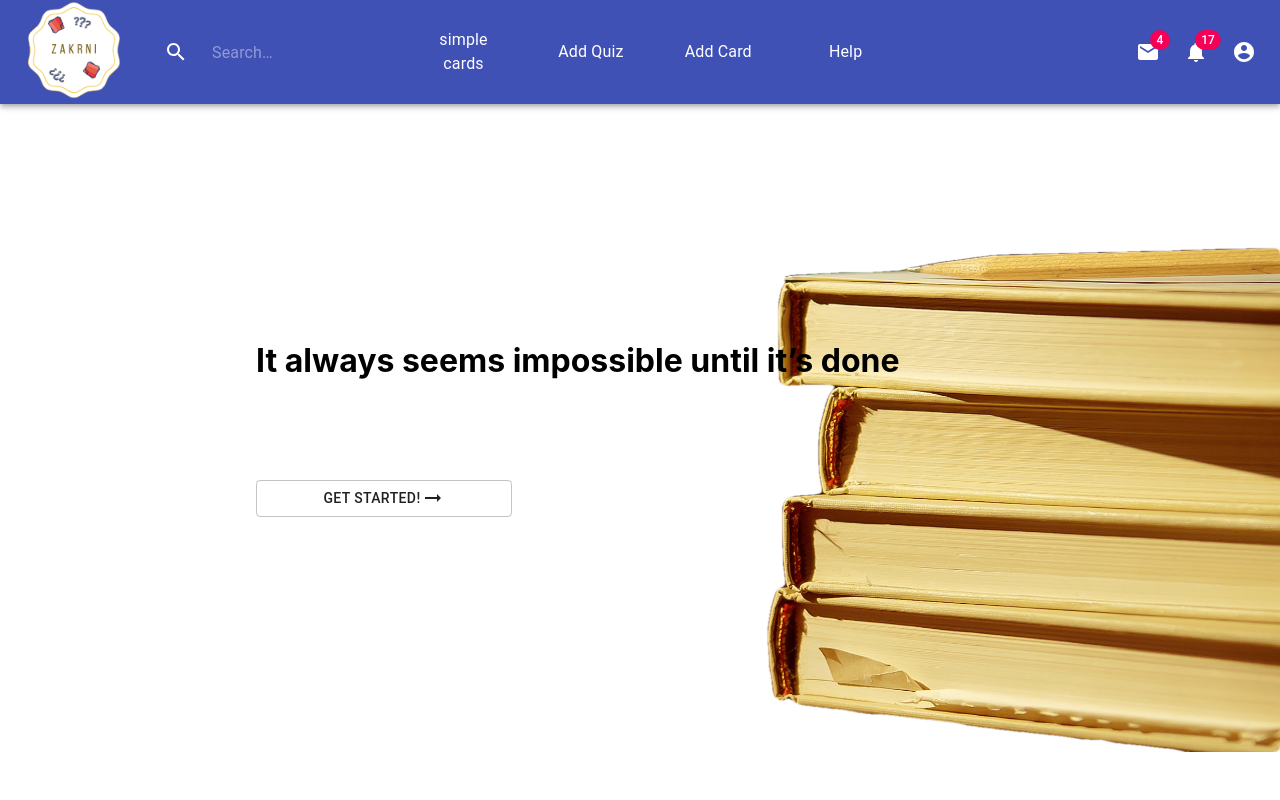
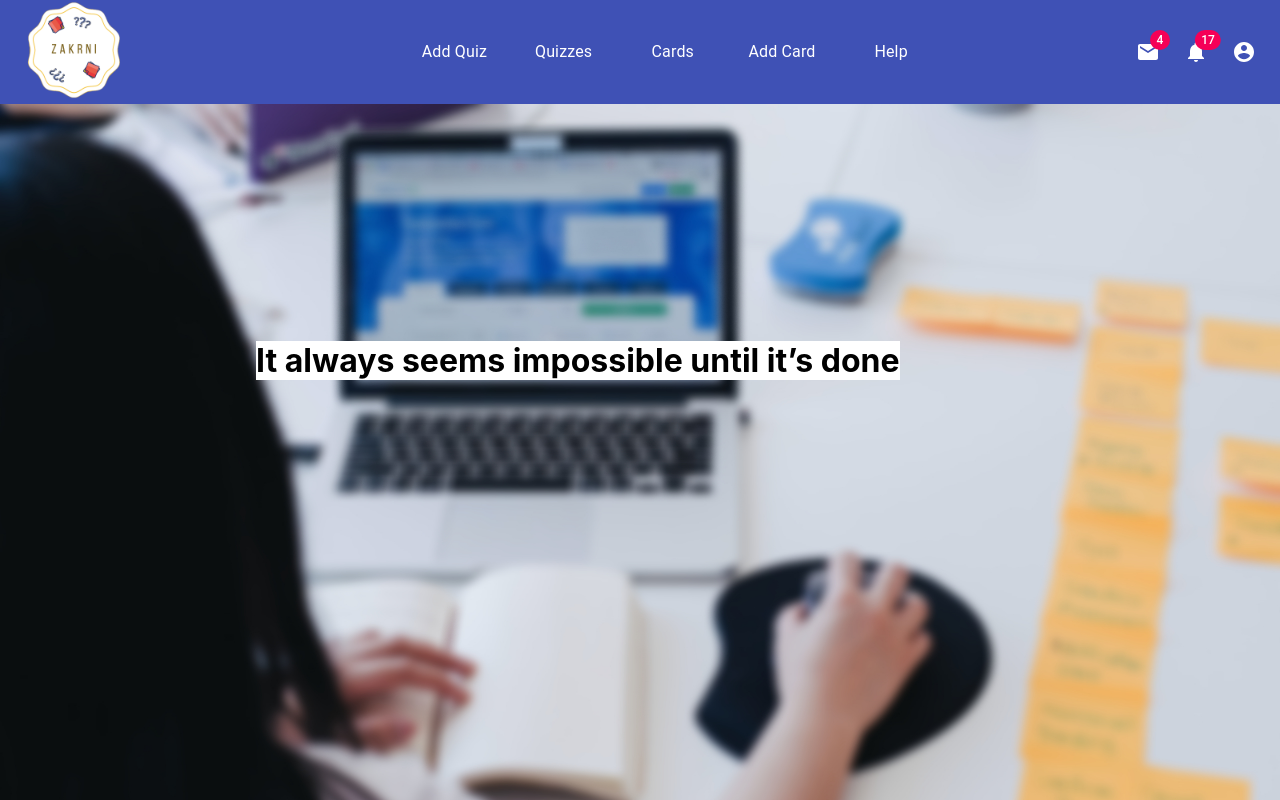
Before and after one commit to subhiashraf912/Zakrni-ya-allah, a React (Create React App) app: page / in a window 1280 px wide. Shown: the top 800 px of the page. Built offline with nearby package versions, Linux system fonts and the light colour scheme.

Commit message:
this project is almost Done!

```diff
--- a/src/App.js
+++ b/src/App.js
@@ -11,11 +11,10 @@ import "./firebase";
 import Home from "./components/Home";
 import { BrowserRouter as Router, Switch, Route, Link } from "react-router-dom";
 import Verify from "./components/VerifyLogin";
-import Quiz from './components/Quiz'
+import Quiz from "./components/Quiz";
 import Question from "./components/Question";
-import LatestCards from "./components/LatestQuizes";
+import LatestQuizes from "./components/LatestQuizes";
 import QuizQuestions from "./components/QuizQuestions";
-
 
 function App() {
   return (
@@ -43,8 +42,8 @@ function App() {
         <Route path="/AddCard">
           <AddCard />
         </Route>
-        <Route path="/latestcards">
-          <LatestCards />
+        <Route path="/latestQuizes">
+          <LatestQuizes />
         </Route>
         <Route path="/quiz">
           <Quiz />
--- a/src/components/Banner.jsx
+++ b/src/components/Banner.jsx
@@ -6,7 +6,7 @@ import { makeStyles } from "@material-ui/core/styles";
 const useStyles = makeStyles(() => ({
   banner: {
     width: "100%",
-    height: "80%",
+    height: "100%",
   },
   bannerContainer: {
     display: "flex",
@@ -17,11 +17,14 @@ const useStyles = makeStyles(() => ({
     position: "absolute",
     top: "20%",
     left: "20%",
+    variant: "overline",
   },
   bannerSecondaryText: {
     position: "absolute",
     top: "40%",
     left: "20%",
+    backgroundColor: "white",
+    alignSelf: "flex-start",
   },
   bannerButton: {
     position: "absolute",
@@ -39,13 +42,11 @@ const Banner = () => {
       <h1 className={classes.bannerSecondaryText}>
         It always seems impossible until it’s done
       </h1>
-      <Button variant="outlined" className={classes.bannerButton}>
-        Get Started!<ArrowRightAltIcon></ArrowRightAltIcon>
-      </Button>
+
       <img
         className={classes.banner}
         alt="clothes"
-        src={require("../assets/books.png")}
+        src={require("../assets/work.jpg")}
       ></img>
     </div>
   );
--- a/src/components/Header.jsx
+++ b/src/components/Header.jsx
@@ -186,22 +186,6 @@ export default function PrimarySearchAppBar() {
       open={isMobileMenuOpen}
       onClose={handleMobileMenuClose}
     >
-      <MenuItem>
-        <IconButton aria-label="show 4 new mails" color="inherit">
-          <Badge badgeContent={4} color="secondary">
-            <MailIcon />
-          </Badge>
-        </IconButton>
-        <p>Messages</p>
-      </MenuItem>
-      <MenuItem>
-        <IconButton aria-label="show 11 new notifications" color="inherit">
-          <Badge badgeContent={11} color="secondary">
-            <NotificationsIcon />
-          </Badge>
-        </IconButton>
-        <p>Notifications</p>
-      </MenuItem>
       <MenuItem onClick={handleProfileMenuOpen}>
         <IconButton
           aria-label="account of current user"
@@ -236,13 +220,13 @@ export default function PrimarySearchAppBar() {
             />
           </a>
           <div className={classes.search}>
-            <div className={classes.searchIcon}>
+            {/* <div className={classes.searchIcon}>
               <SearchIcon />
-            </div>
+            </div> */}
           </div>
           <div direction="row">
             <InputBase
-              placeholder="Search…"
+              placeholder=""
               classes={{
                 root: classes.inputRoot,
                 input: classes.inputInput,
@@ -250,24 +234,22 @@ export default function PrimarySearchAppBar() {
               inputProps={{ "aria-label": "search" }}
             />
           </div>
-
-          <Link className={classes.typographyStyle} to="/cards">
-
-
-            <Typography className={classes.typographyStyle}>
-              simple cards{" "}
-            </Typography>
-          </Link>
           <Link className={classes.typographyStyle} to="/quiz">
             <Typography className={classes.typographyStyle}>
               Add Quiz
             </Typography>
           </Link>
+          <Link className={classes.typographyStyle} to="/latestQuizes">
+            <Typography className={classes.typographyStyle}>Quizzes</Typography>
+          </Link>
+          <Link className={classes.typographyStyle} to="/cards">
+            <Typography className={classes.typographyStyle}>Cards </Typography>
+          </Link>
           <Link className={classes.typographyStyle} to="/AddCard">
             <Typography className={classes.typographyStyle}>
               Add Card
             </Typography>
-          </Link>
+          </Link>{" "}
           <Link className={classes.typographyStyle} to="/#">
             <Typography className={classes.typographyStyle}>Help</Typography>
           </Link>
--- a/src/components/Question.jsx
+++ b/src/components/Question.jsx
@@ -15,16 +15,13 @@ import Container from "@material-ui/core/Container";
 import * as firebase from "firebase";
 import { useHistory, useLocation } from "react-router-dom";
 
-
-
 function useQuery() {
   return new URLSearchParams(useLocation().search);
 }
 
-
 const useStyles = makeStyles((theme) => ({
   paper: {
-    marginTop: theme.spacing(8),
+    marginTop: theme.spacing(5),
     display: "flex",
     flexDirection: "column",
     alignItems: "center",
@@ -50,10 +47,9 @@ const useStyles = makeStyles((theme) => ({
 }));
 
 export default function Question() {
-
-  let link = window.location.href
-  let linkParts = link.split('questions/')
-  let QuizParam = linkParts[1]
+  let link = window.location.href;
+  let linkParts = link.split("questions/");
+  let QuizParam = linkParts[1];
 
   const history = useHistory();
   const classes = useStyles();
@@ -64,13 +60,12 @@ export default function Question() {
   const [forthOption, setForthOption] = useState("");
   const [correctAnswer, setCorrectAnswer] = useState("");
   const [numqestion, setNumquestion] = useState("");
-  const [ questionTitle, setQuestionTitle] = useState("");
+  const [questionTitle, setQuestionTitle] = useState("");
   const [qs, setQs] = useState("");
   const [errMsg, setErrMsg] = useState("");
 
-
   const addQuiz = () => {
-    setErrMsg('')
+    setErrMsg("");
     if (
       question === "" ||
       firstOption === "" ||
@@ -79,12 +74,15 @@ export default function Question() {
       forthOption === "" ||
       correctAnswer === "" ||
       questionTitle === ""
-   ) return setErrMsg(`Please fill in the fields!!!`)
+    )
+      return setErrMsg(`Please fill in the fields!!!`);
     const db = firebase.firestore();
-    let quizCollection = db.collection("quizes").doc(QuizParam)
+    let quizCollection = db.collection("quizes").doc(QuizParam);
     quizCollection.get().then((query) => {
-      let data = query.data()
-      if (!data.questions) { data.questions = [] }
+      let data = query.data();
+      if (!data.questions) {
+        data.questions = [];
+      }
 
       let QuestionObject = {
         question,
@@ -93,40 +91,25 @@ export default function Question() {
         thirdOption,
         forthOption,
         correctAnswer,
-          questionTitle
-        }
-      data.questions.push(QuestionObject)
+        questionTitle,
+      };
+      data.questions.push(QuestionObject);
 
       quizCollection
         .update({
-            questions: data.questions
+          questions: data.questions,
         })
         .then((doc) => {
-
-            setCorrectAnswer("")
-            setFirstOption("")
-            setSecondOption("")
-            setThirdOption("")
-            setForthOption("")
-            setQuestion("")
-            setQuestionTitle("")
-
-
+          setCorrectAnswer("");
+          setFirstOption("");
+          setSecondOption("");
+          setThirdOption("");
+          setForthOption("");
+          setQuestion("");
+          setQuestionTitle("");
         });
-
-
-
-
-
-
-    })
-
-
-
-
-
-
-}
+    });
+  };
 
   return (
     <Container component="main" maxWidth="xs">
@@ -188,7 +171,6 @@ export default function Question() {
               setFirstOption(event.target.value);
             }}
             value={firstOption}
-
           />
           <TextField
             variant="outlined"
@@ -218,9 +200,7 @@ export default function Question() {
             onChange={(event) => {
               setThirdOption(event.target.value);
             }}
-
             value={thirdOption}
-
           />
           <TextField
             variant="outlined"
@@ -260,7 +240,6 @@ export default function Question() {
             color="primary"
             className={classes.submit}
             onClick={addQuiz}
-
           >
             Add the qeuestion
           </Button>
@@ -271,13 +250,11 @@ export default function Question() {
             color="primary"
             className={classes.submit}
             onClick={() => {
-              history.push('/')
+              history.push("/");
             }}
-
           >
             Back to home
           </Button>
-
         </form>
       </div>
     </Container>
--- a/src/components/cards.jsx
+++ b/src/components/cards.jsx
@@ -52,6 +52,7 @@ const useStyles = makeStyles((theme) => ({
 
 export default function RadioButtons() {
   const deleteData = (id) => {
+    console.log(id);
     if (id !== null && id !== undefined) {
       const db = firebase.firestore();
       db.collection("users")
@@ -72,7 +73,7 @@ export default function RadioButtons() {
   let cardsFromDB = [];
   const [loading, setLoading] = useState(true);
   const [cards, setcards] = useState([]);
-  useEffect(() => {
+  useEffect((id) => {
     var user = firebase.auth().currentUser;
     var uid;
 
@@ -89,6 +90,7 @@ export default function RadioButtons() {
       .then((snapshot) => {
         snapshot.forEach((doc) => {
           const data = doc.data();
+          data.id = doc.id;
           cardsFromDB.push(data);
           console.log(doc.id, " => ", doc.data());
           console.log(cardsFromDB);
@@ -121,6 +123,11 @@ export default function RadioButtons() {
               <Paper className={classes.paper}>
                 <Card style={getCardStyle(card.bgColor)}>
                   <CardContent>
+                    {/* <CardActions>
+                      <Button key={card.id} onClick={() => deleteData(card.id)}>
+                        <DeleteIcon></DeleteIcon>
+                      </Button>
+                    </CardActions> */}
                     <Typography gutterBottom variant="h4" component="h5">
                       {card.title}
                     </Typography>
@@ -133,11 +140,6 @@ export default function RadioButtons() {
                     >
                       {card.content}
                     </Typography>
-                    <CardActions>
-                      <Button key={card.id} onClick={deleteData(card.id)}>
-                        <DeleteIcon></DeleteIcon>
-                      </Button>
-                    </CardActions>
                   </CardContent>
                 </Card>
               </Paper>
```
Also changed, not shown: src/assets/bg.jpg (added), src/assets/work.jpg (added). Lines whose indentation alone changed are shown as unchanged.
